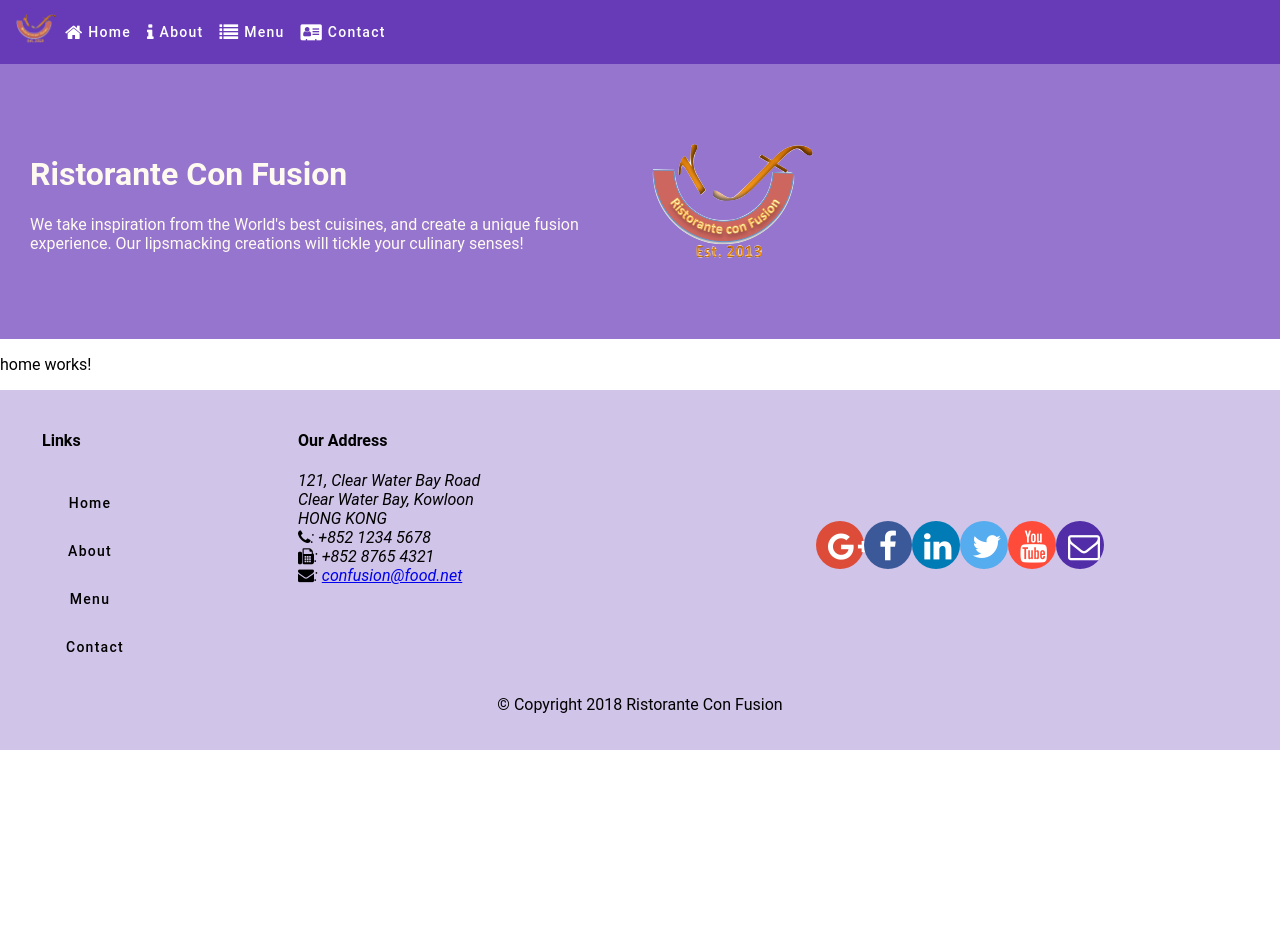
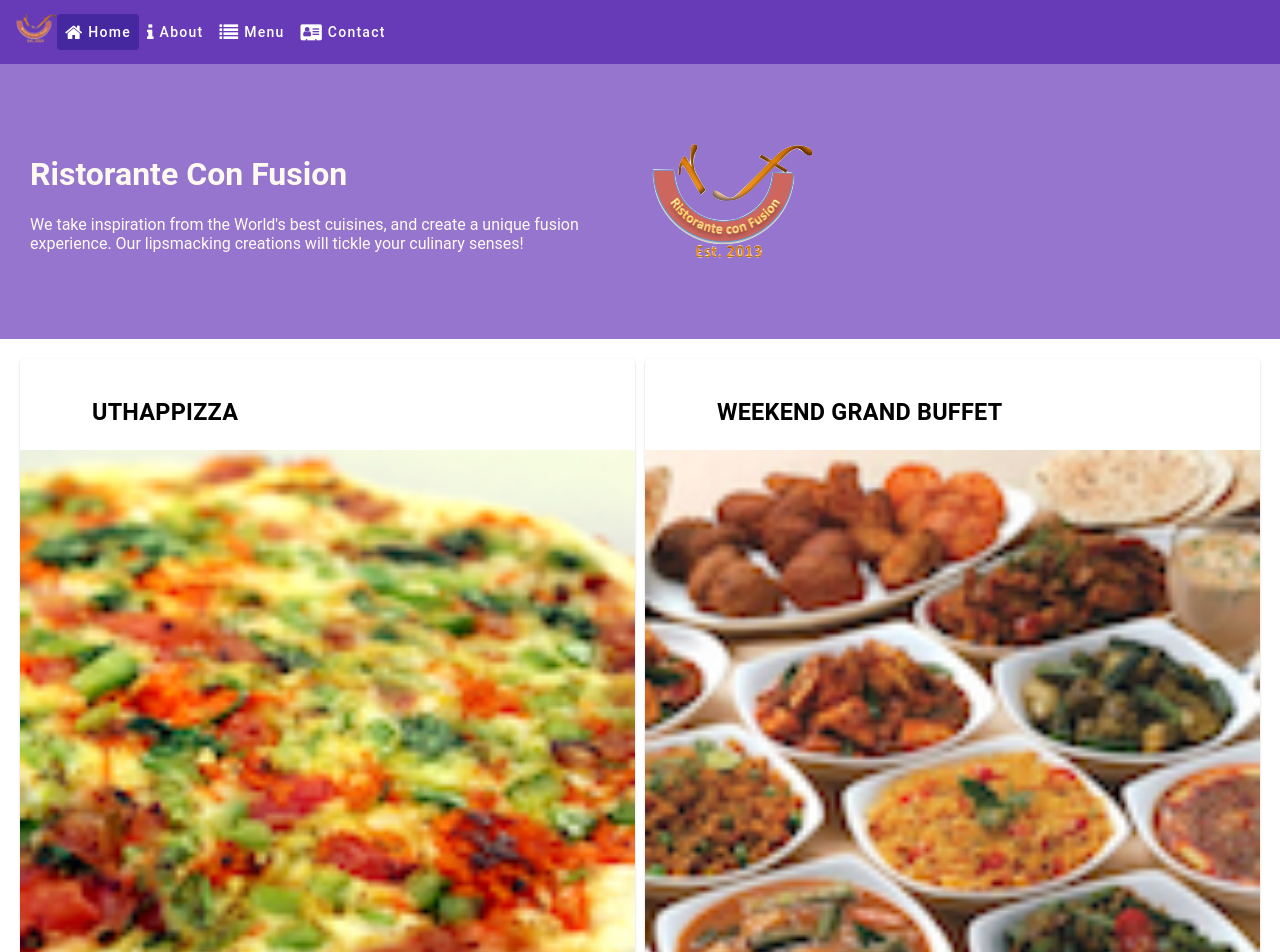
Before and after one commit to KomlaRD/frontend_angular, an Angular app in the folder conFusion/: page /home in a window 1280 px wide. Shown: the top 952 px of the page. Before the commit the page ends 800 px from the top, so only its background shows below. Built offline with nearby package versions, Linux system fonts and the light colour scheme.

Commit message:
single page application part one

```diff
--- a/conFusion/src/app/app.module.ts
+++ b/conFusion/src/app/app.module.ts
@@ -17,6 +17,7 @@
 import { DishdetailComponent } from './dishdetail/dishdetail.component';
 
 import { DishService } from './services/dish.service';
+import { PromotionService } from './services/promotion.service';
 import { HeaderComponent } from './header/header.component';
 import { FooterComponent } from './footer/footer.component';
 
@@ -50,6 +51,7 @@
   ],
   providers: [
     DishService,
+    PromotionService,
   ],
   bootstrap: [AppComponent]
 })
--- a/conFusion/src/app/contact/contact.component.html
+++ b/conFusion/src/app/contact/contact.component.html
@@ -1 +1,38 @@
-<p>contact works!</p>
+<div class="container"
+  fxLayout="column"
+  fxLayoutGap="10px">
+
+  <div fxFlex>
+    <div>
+        <h3>Contact Us</h3>
+        <hr>
+    </div>
+  </div>
+
+  <div fxFlex>
+    <h3>Location Information</h3>
+    <div fxLayout="column" fxLayout.gt-sm="row">
+      <div fxFlex="50" fxFlexOffset="20px">
+        <h4>Our Address</h4>
+        <address>
+          121, Clear Water Bay Road<br>
+          Clear Water Bay, Kowloon<br>
+          HONG KONG<br>
+          <i class="fa fa-phone"></i>: +852 1234 5678<br>
+          <i class="fa fa-fax"></i>: +852 8765 4321<br>
+          <i class="fa fa-envelope"></i>:
+                <a href="mailto:confusion@food.net">confusion@food.net</a>
+        </address>
+        <p></p>
+        <div>
+          <a mat-raised-button href="tel:+85212345678"><i class="fa fa-phone"></i> Call</a>
+          <a mat-raised-button><i class="fa fa-skype"></i> Skype</a>
+          <a mat-raised-button href="mailto:confusion@food.net"><i class="fa fa-envelope-o"></i> Email</a>
+        </div>
+        </div>
+      <div fxFlex="40">
+        <h4>Map of our Location</h4>
+      </div>
+    </div>
+  </div>
+</div>
--- a/conFusion/src/app/header/header.component.html
+++ b/conFusion/src/app/header/header.component.html
@@ -1,9 +1,9 @@
 <mat-toolbar color="primary">
   <span><img src="/assets/images/logo.png" height=30 width=41 alt="logo"></span>
-  <a mat-button routerLink="/home"><span class="fa fa-home fa-lg"></span> Home</a>
-  <a mat-button routerLink="/about"><span class="fa fa-info fa-lg"></span> About</a>
-  <a mat-button routerLink="/menu"><span class="fa fa-list fa-lg"></span> Menu</a>
-  <a mat-button routerLink="/contact"><span class="fa fa-address-card fa-lg"></span> Contact</a>
+  <a mat-button routerLink="/home" routerLinkActive="active"><span class="fa fa-home fa-lg"></span> Home</a>
+  <a mat-button routerLink="/about" routerLinkActive="active"><span class="fa fa-info fa-lg"></span> About</a>
+  <a mat-button routerLink="/menu" routerLinkActive="active"><span class="fa fa-list fa-lg"></span> Menu</a>
+  <a mat-button routerLink="/contact" routerLinkActive="active"><span class="fa fa-address-card fa-lg"></span> Contact</a>
 </mat-toolbar>
 
 <div class="container jumbotron"
--- a/conFusion/src/app/header/header.component.scss
+++ b/conFusion/src/app/header/header.component.scss
@@ -2,6 +2,7 @@
 $background-dark: #512DA8;
 $background-light: #9575CD;
 $background-pale: #D1C4E9;
+$background-moredark: #4527A0;
 
 @mixin zero-margin($pad-up-down, $pad-left-right) {
     margin: 0px auto;
@@ -14,3 +15,7 @@
     color:floralwhite;
     min-height: 150px;
 }
+
+.active {
+    background: $background-moredark
+}
--- a/conFusion/src/app/home/home.component.html
+++ b/conFusion/src/app/home/home.component.html
@@ -1 +1,36 @@
-<p>home works!</p>
+<div class="container"
+     fxLayout="row"
+     fxLayout.sm="column"
+     fxLayout.xs="column"
+     fxLayoutAlign.gt-md="space-around center"
+     fxLayoutGap="10px">
+
+<mat-card *ngIf="dish" fxFlex>
+  <mat-card-header>
+    <div mat-card-avatar></div>
+    <mat-card-title>
+      <h3>{{dish.name | uppercase}}</h3>
+    </mat-card-title>
+  </mat-card-header>
+  <img mat-card-image src={{dish.image}} alt={{dish.name}}>
+  <mat-card-content>
+    <p>{{dish.description}}
+    </p>
+  </mat-card-content>
+</mat-card>
+
+<mat-card *ngIf="promotion" fxFlex>
+  <mat-card-header>
+    <div mat-card-avatar></div>
+    <mat-card-title>
+      <h3>{{promotion.name | uppercase}}</h3>
+    </mat-card-title>
+  </mat-card-header>
+  <img mat-card-image src={{promotion.image}} alt={{promotion.name}}>
+  <mat-card-content>
+    <p>{{promotion.description}}
+    </p>
+  </mat-card-content>
+</mat-card>
+
+</div>
--- a/conFusion/src/app/home/home.component.ts
+++ b/conFusion/src/app/home/home.component.ts
@@ -1,10 +1,28 @@
-import { Component } from '@angular/core';
+import { Component, OnInit } from '@angular/core';
+import { Dish } from '../shared/dish';
+import { DishService } from '../services/dish.service';
+import { Promotion } from '../shared/promotion';
+import { PromotionService } from '../services/promotion.service';
 
 @Component({
   selector: 'app-home',
   templateUrl: './home.component.html',
   styleUrls: ['./home.component.scss']
 })
-export class HomeComponent {
+export class HomeComponent implements OnInit {
+
+  dish: Dish;
+  promotion: Promotion;
+
+  constructor (private dishService: DishService, private promotionService: PromotionService){
+    this.dish = new Dish();
+    this.promotion = new Promotion();
+  }
+
+  ngOnInit() {
+    this.dish = this.dishService.getFeaturedDish();
+    this.promotion =  this.promotionService.getFeaturedPromotion();
+
+  }
 
 }
--- a/conFusion/src/app/routes.ts
+++ b/conFusion/src/app/routes.ts
@@ -16,5 +16,8 @@
     },
     {
         path: '', redirectTo: '/home', pathMatch: 'full'
+    },
+    {
+        path: 'contact', component: ContactComponent
     }
 ]
--- a/conFusion/src/app/services/dish.service.ts
+++ b/conFusion/src/app/services/dish.service.ts
@@ -10,4 +10,14 @@
   constructor() { }
 
   getDishes(): Dish[] { return DISHES; }
+
+  getDish(id: string): Dish {
+    return DISHES.filter((dish) => {
+      dish.id === id
+    })[0]
+  }
+
+  getFeaturedDish(): Dish {
+    return DISHES.filter((dish) => dish.featured)[0];
+  }
 }
--- /dev/null
+++ b/conFusion/src/app/services/promotion.service.ts
@@ -0,0 +1,24 @@
+import { Injectable } from '@angular/core';
+import { Promotion } from '../shared/promotion';
+import { PROMOTIONS } from '../shared/promotions';
+
+@Injectable({
+  providedIn: 'root',
+})
+export class PromotionService {
+  constructor() {}
+
+  getPromotions(): Promotion[] {
+    return PROMOTIONS;
+  }
+
+  getPromotion(id: string): Promotion {
+    return PROMOTIONS.filter((promotion) => {
+      promotion.id === id;
+    })[0];
+  }
+
+  getFeaturedPromotion(): Promotion {
+    return PROMOTIONS.filter((promotion) => promotion.featured)[0];
+  }
+}
--- /dev/null
+++ b/conFusion/src/app/shared/promotion.ts
@@ -0,0 +1,19 @@
+export class Promotion {
+    id: string;
+    name: string;
+    image: string;
+    label: string;
+    price: string;
+    featured: boolean;
+    description: string;
+
+    constructor () {
+        this.id = "";
+        this.name = "";
+        this.image = "";
+        this.label = "";
+        this.price = "";
+        this.featured = false
+        this.description = "";
+    }
+}
--- /dev/null
+++ b/conFusion/src/app/shared/promotions.ts
@@ -0,0 +1,15 @@
+import { Promotion } from './promotion';
+
+export const PROMOTIONS: Promotion[] = [
+  {
+    id: '0',
+    name: 'Weekend Grand Buffet',
+    image: '/assets/images/buffet.png',
+    label: 'New',
+    price: '19.99',
+    featured: true,
+    // tslint:disable-next-line:max-line-length
+    description:
+      'Featuring mouthwatering combinations with a choice of five different salads, six enticing appetizers, six main entrees and five choicest desserts. Free flowing bubbly and soft drinks. All for just $19.99 per person',
+  },
+];
```
Also changed, not shown: 1 other file (tests, documents, lock files or other folders).
